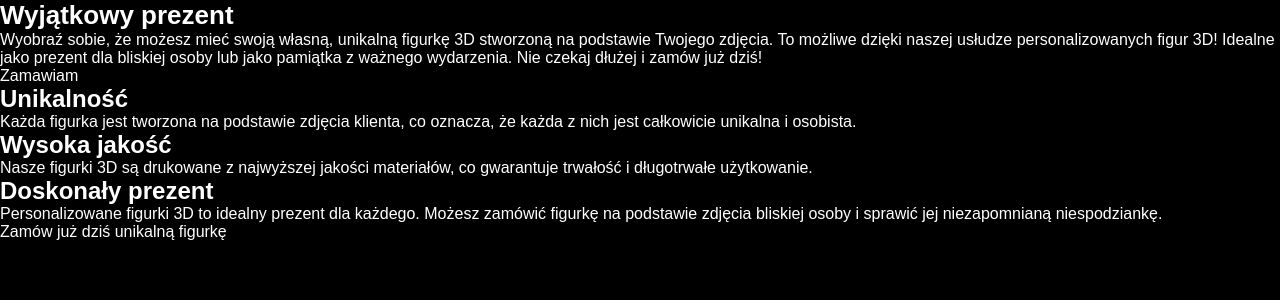
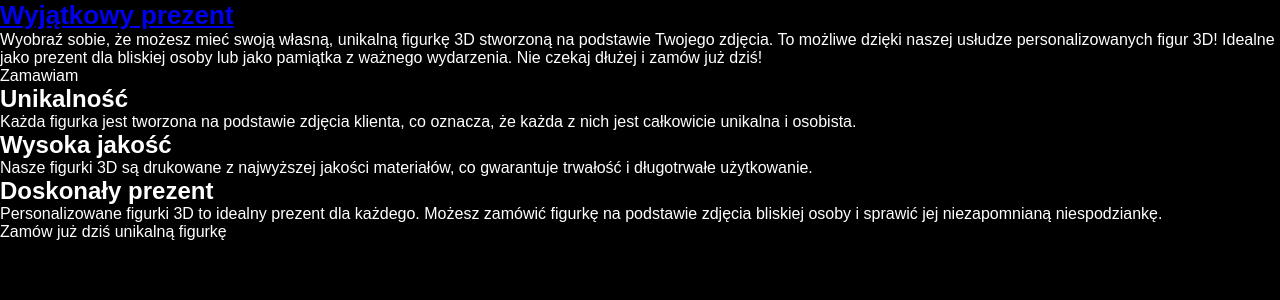
Before and after one commit to ZTKpro/my3dgift.netlify.app, a React (Create React App) app: page / in a window 1280 px wide. Shown: the top 300 px of the page. Built offline with nearby package versions, Linux system fonts and the light colour scheme.

Commit message:
add link to order

```diff
--- a/src/App.js
+++ b/src/App.js
@@ -1,48 +1,46 @@
-import styled from 'styled-components';
-import GlobalStyle from './styles/globalStyles';
-
+import { Link } from "react-router-dom";
+import styled from "styled-components";
+import GlobalStyle from "./styles/globalStyles";
 
 const StyledTitle = styled.h1`
-font-size: 26px;
-`
+  font-size: 26px;
+`;
 
 function App() {
   return (
     <>
       <GlobalStyle />
-      <StyledTitle>
-        Wyjątkowy prezent
-      </StyledTitle>
-      <p>Wyobraź sobie, że możesz mieć swoją własną, unikalną figurkę 3D stworzoną na podstawie Twojego zdjęcia.
-
-        To możliwe dzięki naszej usłudze personalizowanych figur 3D! Idealne jako prezent dla bliskiej osoby lub jako pamiątka z ważnego wydarzenia.
-
-        Nie czekaj dłużej i zamów już dziś!</p>
+      <Link to="/order">
+        <StyledTitle>Wyjątkowy prezent</StyledTitle>
+      </Link>
+      <p>
+        Wyobraź sobie, że możesz mieć swoją własną, unikalną figurkę 3D
+        stworzoną na podstawie Twojego zdjęcia. To możliwe dzięki naszej usłudze
+        personalizowanych figur 3D! Idealne jako prezent dla bliskiej osoby lub
+        jako pamiątka z ważnego wydarzenia. Nie czekaj dłużej i zamów już dziś!
+      </p>
       <p>Zamawiam</p>
 
-
       <div>
-        <h2>
-          Unikalność
-        </h2>
+        <h2>Unikalność</h2>
         <p>
-          Każda figurka jest tworzona na podstawie zdjęcia klienta, co oznacza, że każda z nich jest całkowicie unikalna i osobista.
+          Każda figurka jest tworzona na podstawie zdjęcia klienta, co oznacza,
+          że każda z nich jest całkowicie unikalna i osobista.
         </p>
       </div>
       <div>
-        <h2>
-          Wysoka jakość
-        </h2>
+        <h2>Wysoka jakość</h2>
         <p>
-          Nasze figurki 3D są drukowane z najwyższej jakości materiałów, co gwarantuje trwałość i długotrwałe użytkowanie.
+          Nasze figurki 3D są drukowane z najwyższej jakości materiałów, co
+          gwarantuje trwałość i długotrwałe użytkowanie.
         </p>
       </div>
       <div>
-        <h2>
-          Doskonały prezent
-        </h2>
+        <h2>Doskonały prezent</h2>
         <p>
-          Personalizowane figurki 3D to idealny prezent dla każdego. Możesz zamówić figurkę na podstawie zdjęcia bliskiej osoby i sprawić jej niezapomnianą niespodziankę.
+          Personalizowane figurki 3D to idealny prezent dla każdego. Możesz
+          zamówić figurkę na podstawie zdjęcia bliskiej osoby i sprawić jej
+          niezapomnianą niespodziankę.
         </p>
       </div>
       <div> Zamów już dziś unikalną figurkę</div>
```
